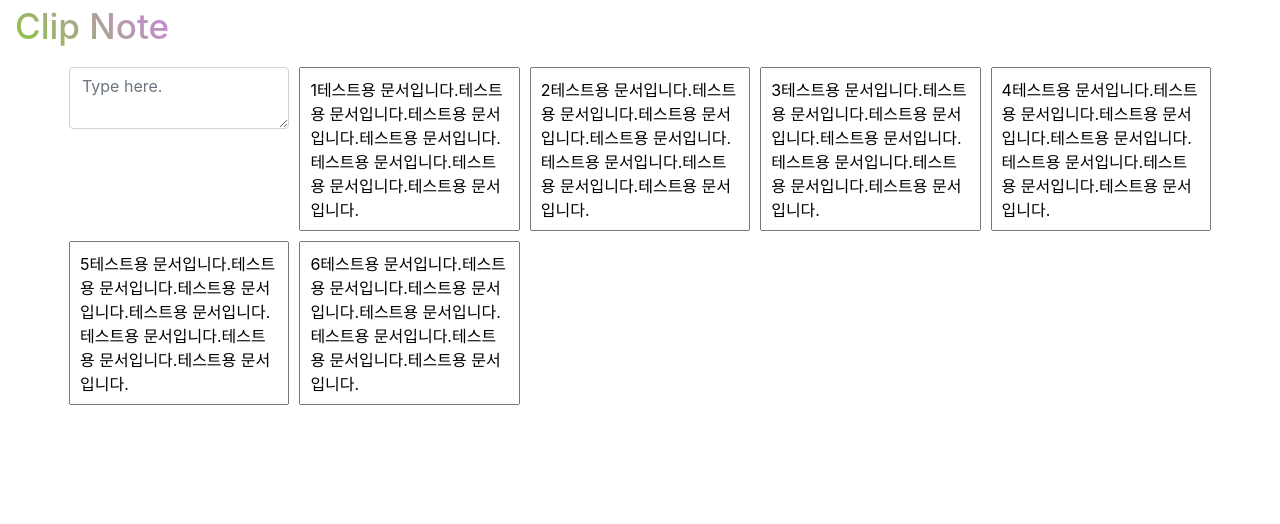
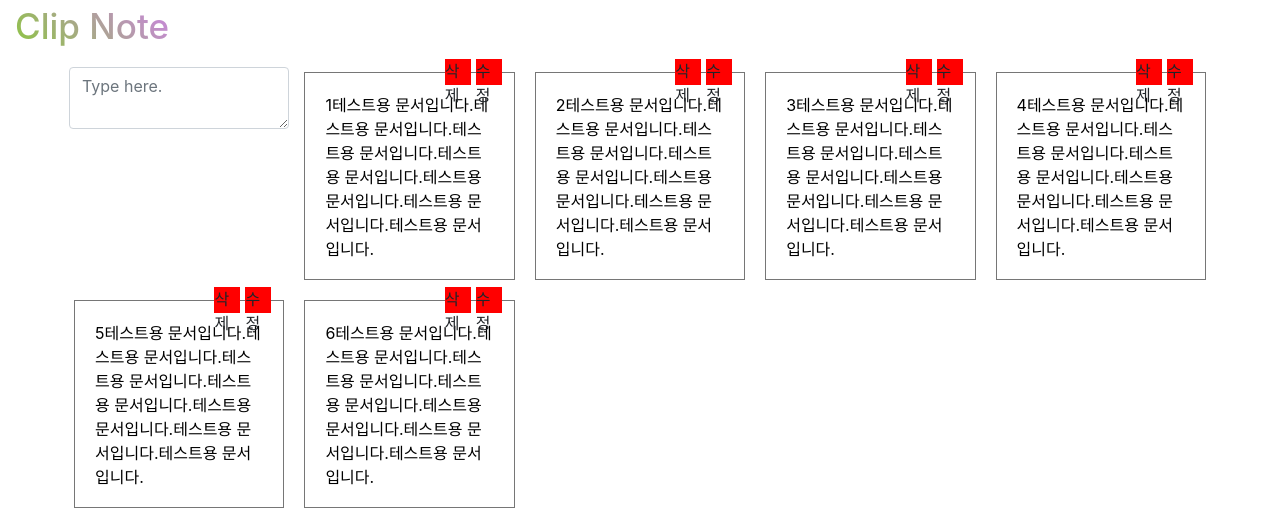
Before and after one commit to do1con/clip-note, a React (Create React App) app: page / in a window 1280 px wide. Shown: the top 524 px of the page. Built offline with nearby package versions, Linux system fonts and the light colour scheme.

Commit message:
2021.03.16_kss7547 1. react icons 설치 2. memo 컴포넌트 배경, 마진 등 세부 디자인 수정

```diff
--- a/package.json
+++ b/package.json
@@ -14,6 +14,7 @@
     "react": "^17.0.1",
     "react-bootstrap": "^1.5.0",
     "react-dom": "^17.0.1",
+    "react-icons": "^4.2.0",
     "react-scripts": "4.0.1",
     "resolve-url-loader": "^3.1.2",
     "styled-components": "^5.2.1",
--- a/src/Component/Memo.tsx
+++ b/src/Component/Memo.tsx
@@ -1,28 +1,39 @@
 import React, { useState, useRef, useContext, useEffect } from 'react';
 import styled from 'styled-components';
 import { Card, Form } from 'react-bootstrap';
-import TextareaAutosize from 'react-textarea-autosize';
 import { Context } from '../Context/ContextProvider';
 
-interface props {
+interface propType {
   memo: string;
   index: number;
 }
 
 const TextBoxWrapper = styled.div`
-  margin: 5px;
-  width: calc(20% - 10px);
+  margin: 10px;
+  width: calc(20% - 20px);
+  position: relative;
 `;
 
-const TextArea = styled.textarea`
+const TextArea = styled.textarea<{ editMode: boolean }>`
   resize: none;
   display: block;
   overflow: hidden;
   width: 100%;
-  padding: 10px;
+  padding: 20px;
+  background-color: ${(props) => (props.editMode ? '#f1f1f1;' : '#ffffff;')};
+  caret-color: linear-gradient(45deg, rgba(141, 197, 66, 1) 0%, rgba(195, 140, 206, 1) 87%);
 `;
 
-function Memo({ memo, index }: props): JSX.Element {
+const ButtonWrapper = styled.div<{ rightPosition: number }>`
+  width: 26px;
+  height: 26px;
+  background-color: red;
+  position: absolute;
+  top: -13px;
+  right: ${(props) => props.rightPosition}px;
+`;
+
+function Memo({ memo, index }: propType): JSX.Element {
   const [editMode, setEditMode] = useState(false);
   const { contextDispatch } = useContext(Context);
   const handleDoubleClickMemo = () => {
@@ -38,6 +49,7 @@ function Memo({ memo, index }: props): JSX.Element {
     }
   }, [currentValue]);
   const handleAddMemo = () => {
+    setEditMode(false);
     if (textAreaRef) contextDispatch({ type: 'EDIT/MEMO', value: textAreaRef?.current?.value, index });
   };
   return (
@@ -48,7 +60,10 @@ function Memo({ memo, index }: props): JSX.Element {
         readOnly={!editMode}
         onBlur={handleAddMemo}
         onDoubleClick={handleDoubleClickMemo}
+        editMode={editMode}
       />
+      <ButtonWrapper rightPosition={13}>수정</ButtonWrapper>
+      <ButtonWrapper rightPosition={44}>삭제</ButtonWrapper>
     </TextBoxWrapper>
   );
 }
```
